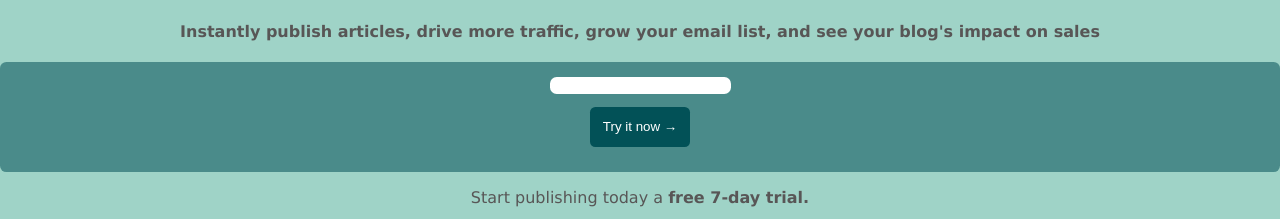
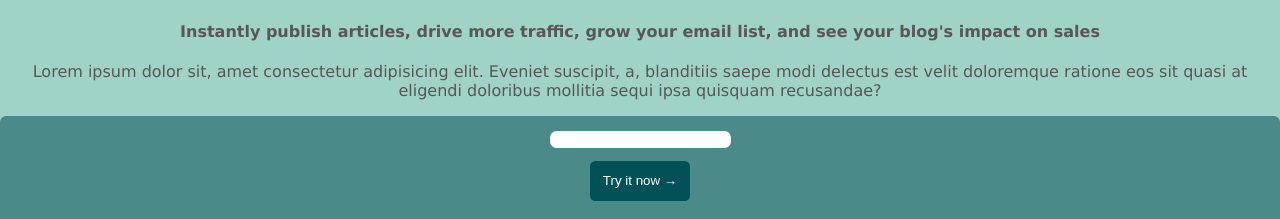
Before and after one commit to adjm95/reto1, a plain HTML site: page index.html in a window 1280 px wide. Shown: the part 491-710 px from the top of the page. Drawn offline with Linux system fonts and the light colour scheme.

Commit message:
Se agregó un párrafo

```diff
--- a/index.html
+++ b/index.html
@@ -44,6 +44,8 @@
         <h4>Instantly publish articles, drive more traffic, grow your email list, and see your blog's impact on sales
         </h4>
 
+        <p>Lorem ipsum dolor sit, amet consectetur adipisicing elit. Eveniet suscipit, a, blanditiis saepe modi delectus est velit doloremque ratione eos sit quasi at eligendi doloribus mollitia sequi ipsa quisquam recusandae?</p>
+
         <div class="form">
             <form>
                 <input type="email" id="email_form" /></br>
```
